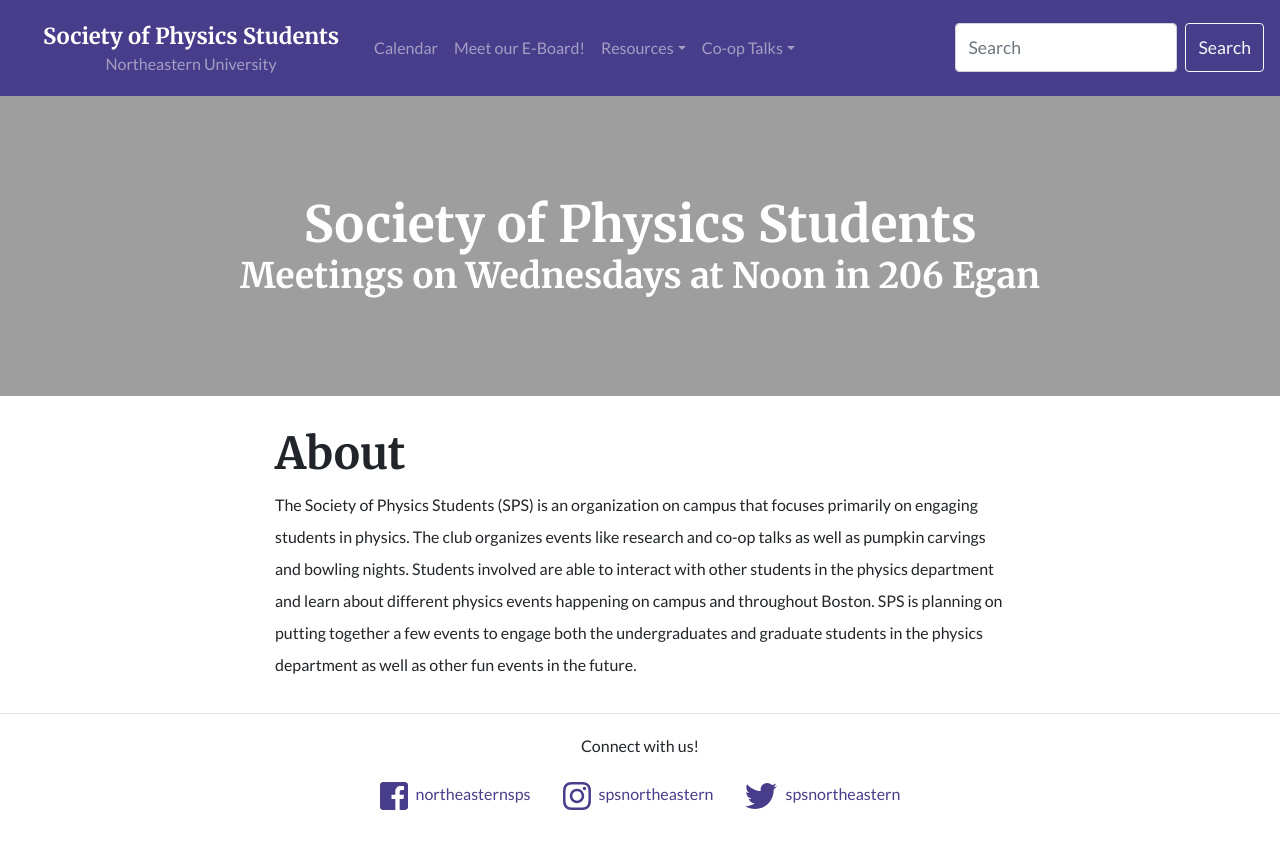
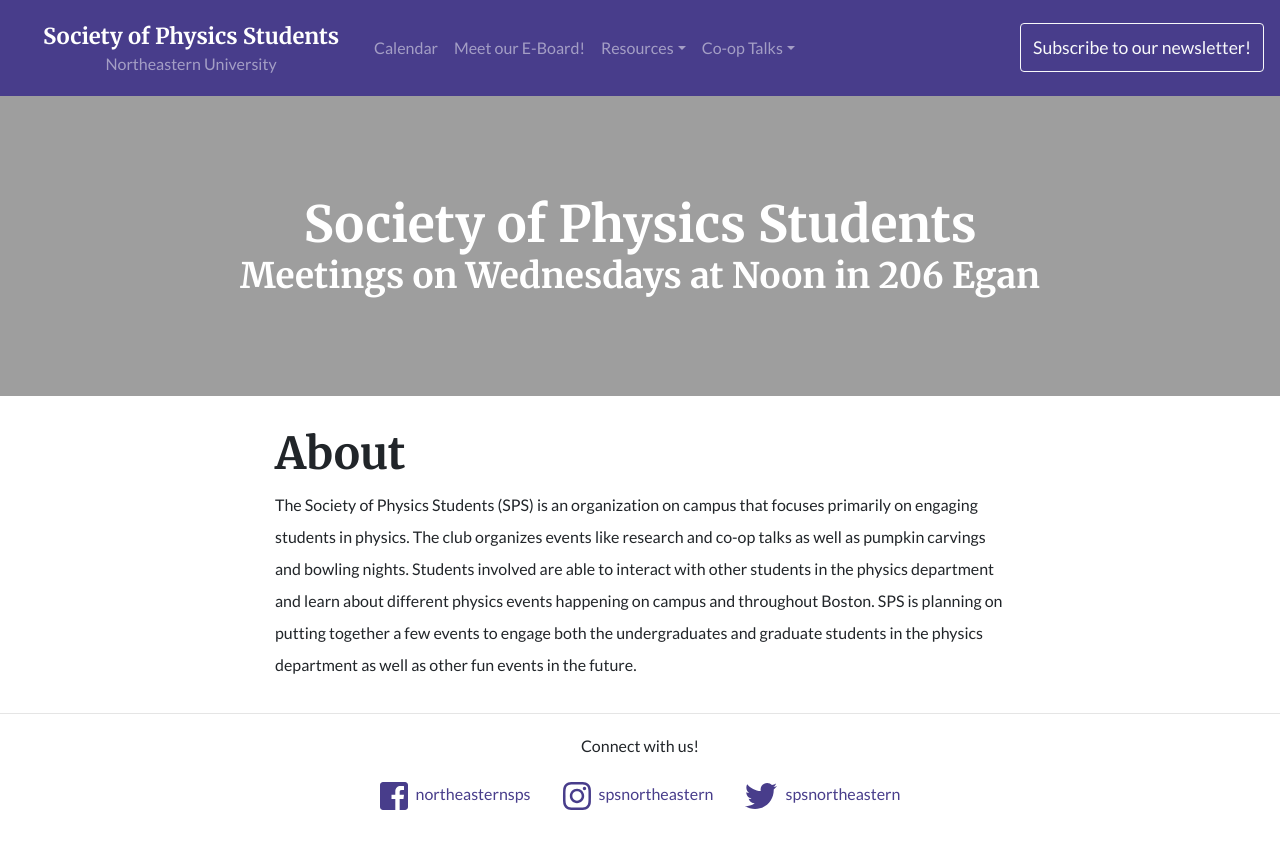
Before and after one commit to vegajustin26/sps-website, a Jekyll site: the page built from index.md, in a window 1280 px wide. Shown: the top 849 px of the page. Built offline with Jekyll 4.4.1, drawn with Linux system fonts in a browser that asks for light colours; nearby versions of some CDN libraries.

Commit message:
changed search to subscribe

```diff
--- a/_includes/header.html
+++ b/_includes/header.html
@@ -68,9 +68,8 @@
             </div>
           </li>
         </ul>
-        <form class="form-inline my-2 my-lg-0" action="{{ "/search.html" | relative_url }}" method="get">
-          <input id="search-box" class="form-control mr-sm-2" name="query" type="text" placeholder="Search" aria-label="Search">
-          <button class="btn btn-outline-light my-2 my-sm-0" type="submit" value="search">Search</button>
+        <form action="http://eepurl.com/dIUSt5" target="_blank">
+          <button class="btn btn-outline-light my-2 my-sm-0" type="submit" value="search">Subscribe to our newsletter!</button>
         </form>
       </div>
     </nav>
```
